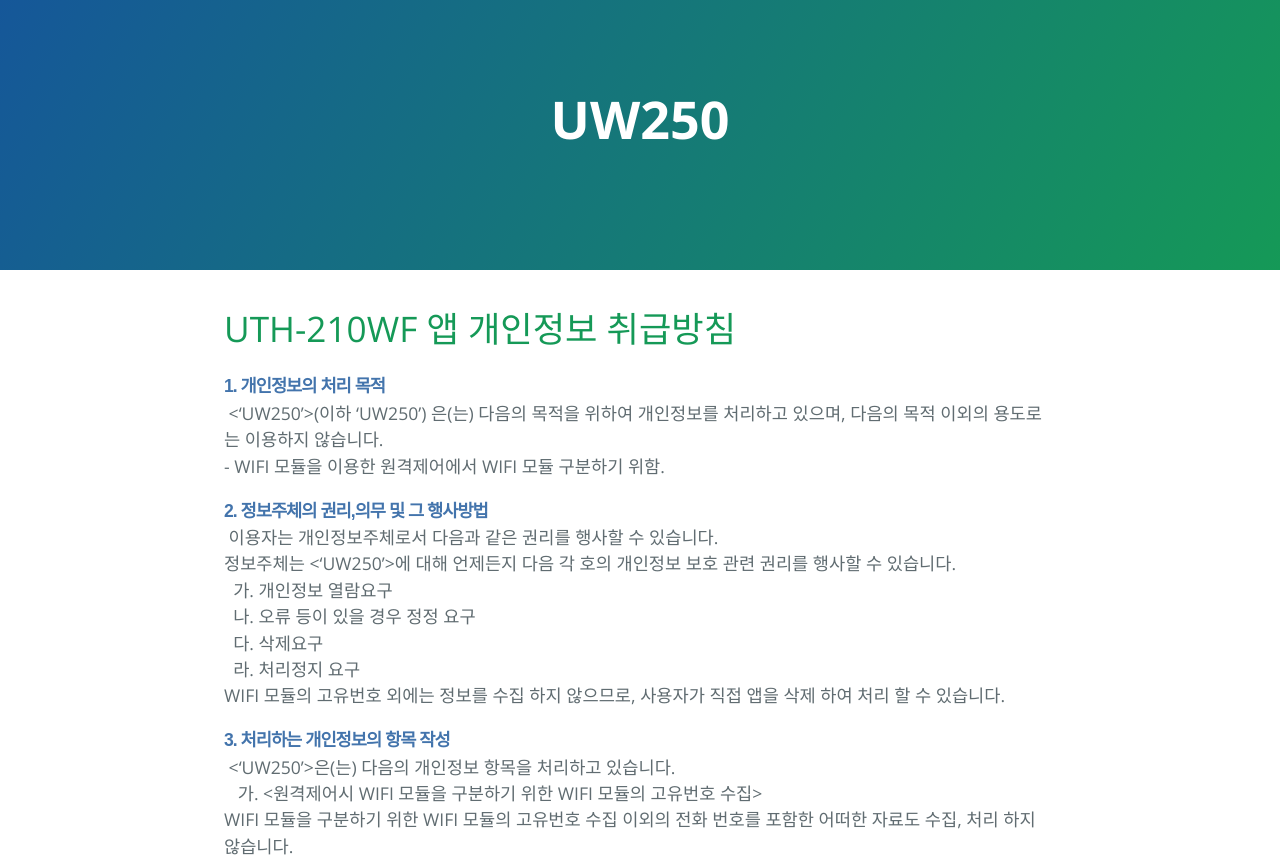
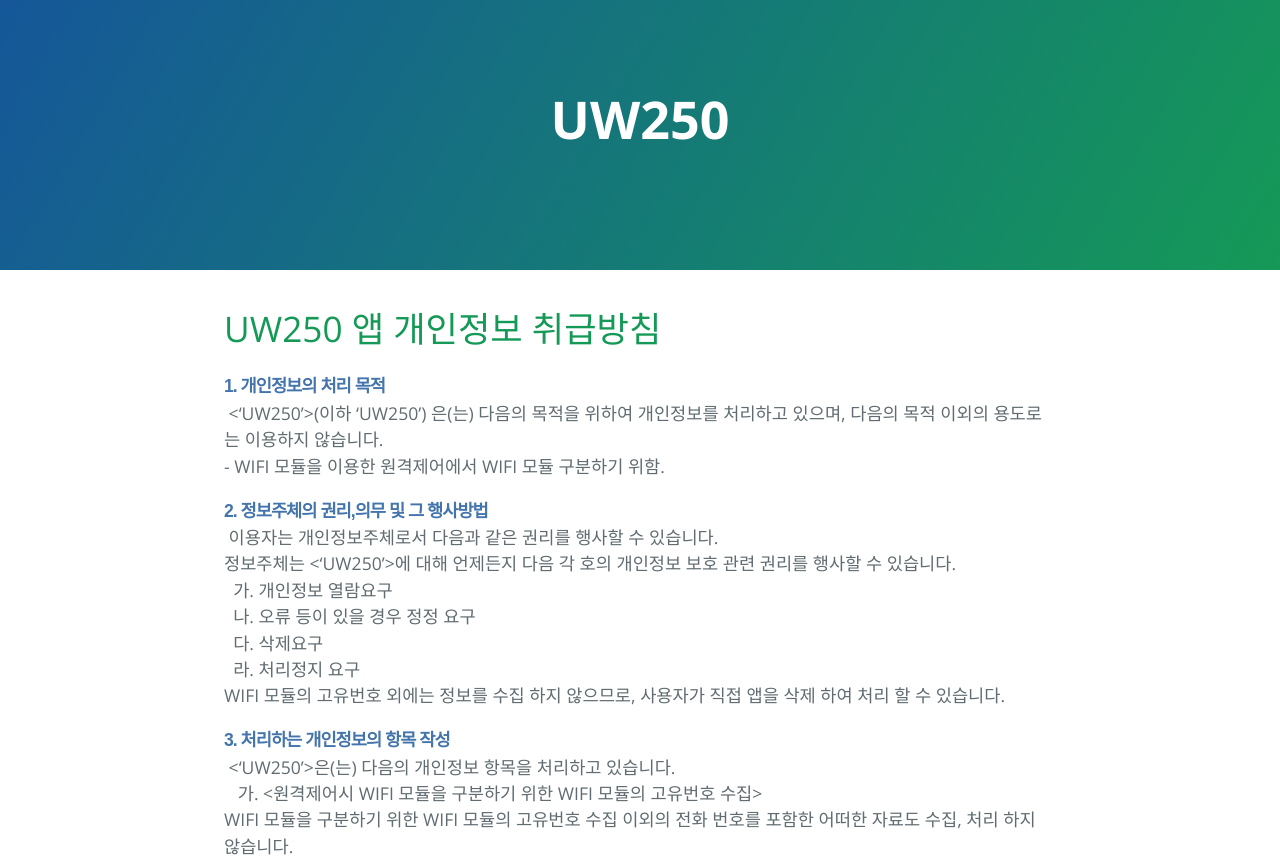
Before and after one commit to u153/170TAB, a plain HTML site: page index.html in a window 1280 px wide. Shown: the top 862 px of the page. Drawn offline with nearby package versions, Linux system fonts and the light colour scheme.

Commit message:
Update index.html

```diff
--- a/index.html
+++ b/index.html
@@ -17,7 +17,7 @@
 
     <section class="main-content">
       <h1>
-<a id="UW250-앱-개인정보-취급방침" class="anchor" href="#ucc-%EC%A0%80%EC%98%A8%EC%B0%BD%EA%B3%A0-%ED%8E%98%EC%9D%B4%EC%A7%80%EC%97%90-%EC%98%A4%EC%8B%A0%EA%B2%83%EC%9D%84-%ED%99%98%EC%98%81%ED%95%A9%EB%8B%88%EB%8B%A4" aria-hidden="true"><span aria-hidden="true" class="octicon octicon-link"></span></a>UTH-210WF 앱 개인정보 취급방침</h1>
+<a id="UW250-앱-개인정보-취급방침" class="anchor" href="#ucc-%EC%A0%80%EC%98%A8%EC%B0%BD%EA%B3%A0-%ED%8E%98%EC%9D%B4%EC%A7%80%EC%97%90-%EC%98%A4%EC%8B%A0%EA%B2%83%EC%9D%84-%ED%99%98%EC%98%81%ED%95%A9%EB%8B%88%EB%8B%A4" aria-hidden="true"><span aria-hidden="true" class="octicon octicon-link"></span></a>UW250 앱 개인정보 취급방침</h1>
 
       <!--img src="https://cloud.githubusercontent.com/assets/24535230/21215193/f052f26e-c2e2-11e6-9eeb-a5c644527156.png"-->
 
```
